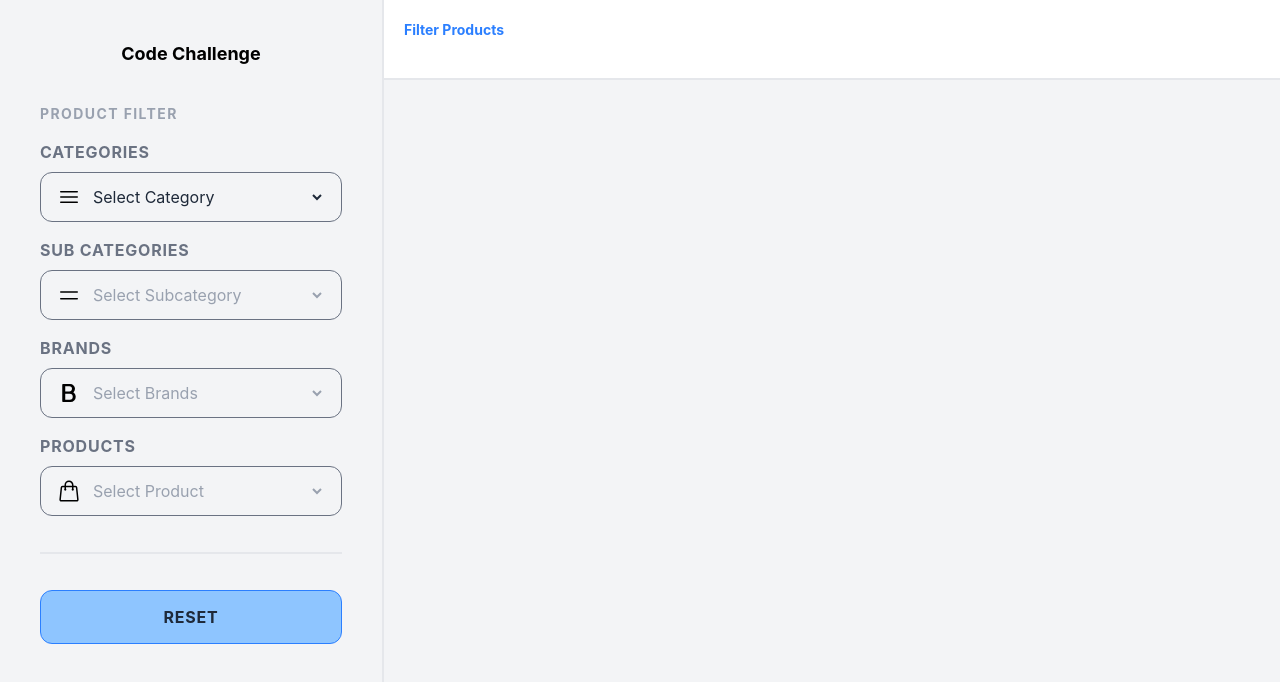
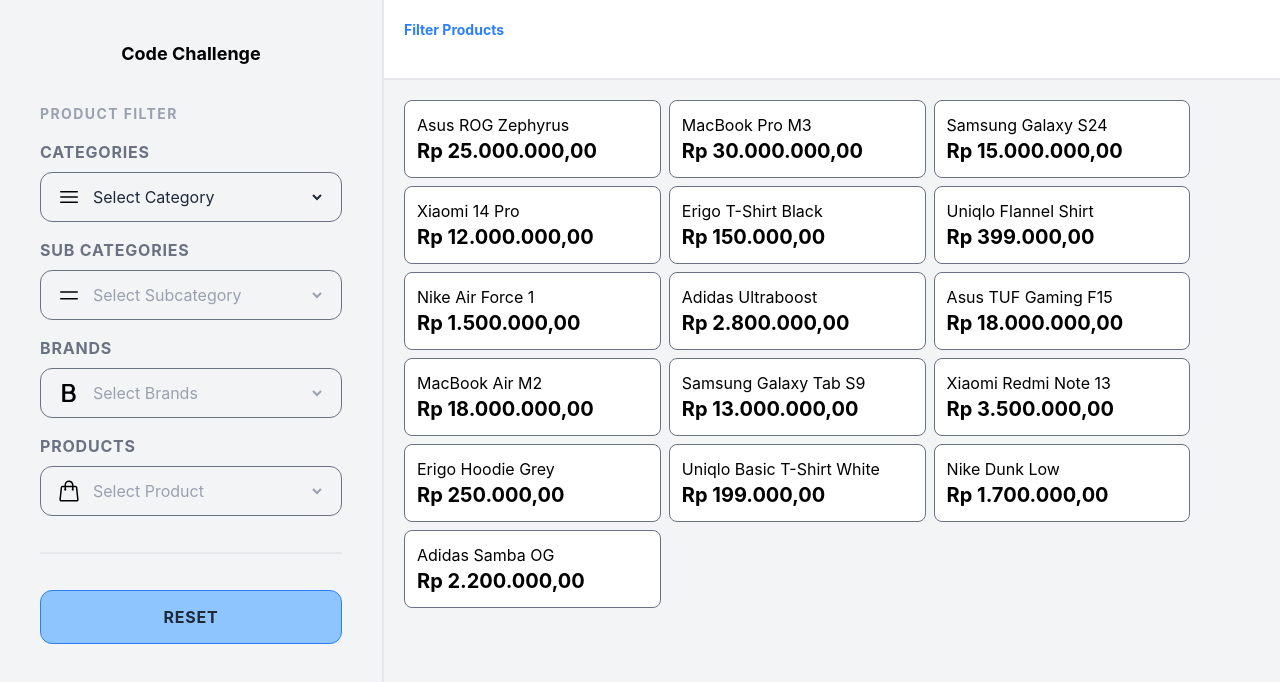
Before and after one commit to ingenioust91/CODE_CHALLENGE-1, a React (Vite) app in the folder my-app/: page / in a window 1280 px wide. Shown: the top 682 px of the page. Built offline with nearby package versions, Linux system fonts and the light colour scheme.

Commit message:
fix result

```diff
--- a/my-app/public/data/data.json
+++ b/my-app/public/data/data.json
@@ -27,6 +27,14 @@
   { "id": "P5", "brandId": "B5", "name": "Erigo T-Shirt Black", "price": 150000 },
   { "id": "P6", "brandId": "B6", "name": "Uniqlo Flannel Shirt", "price": 399000 },
   { "id": "P7", "brandId": "B7", "name": "Nike Air Force 1", "price": 1500000 },
-    { "id": "P8", "brandId": "B8", "name": "Adidas Ultraboost", "price": 2800000 }
+  { "id": "P8", "brandId": "B8", "name": "Adidas Ultraboost", "price": 2800000 },
+  { "id": "P9", "brandId": "B1", "name": "Asus TUF Gaming F15", "price": 18000000 },
+  { "id": "P10", "brandId": "B2", "name": "MacBook Air M2", "price": 18000000 },
+  { "id": "P11", "brandId": "B3", "name": "Samsung Galaxy Tab S9", "price": 13000000 },
+  { "id": "P12", "brandId": "B4", "name": "Xiaomi Redmi Note 13", "price": 3500000 },
+  { "id": "P13", "brandId": "B5", "name": "Erigo Hoodie Grey", "price": 250000 },
+  { "id": "P14", "brandId": "B6", "name": "Uniqlo Basic T-Shirt White", "price": 199000 },
+  { "id": "P15", "brandId": "B7", "name": "Nike Dunk Low", "price": 1700000 },
+  { "id": "P16", "brandId": "B8", "name": "Adidas Samba OG", "price": 2200000 }
 ]
 }
--- /dev/null
+++ b/my-app/src/app/components/ProductCard.tsx
@@ -0,0 +1,16 @@
+
+type ProductCardType = {
+    name : string,
+    price : number
+}
+
+function ProductCard({name, price}: ProductCardType) {
+  return (
+    <div className="border border-gray-500 bg-white rounded-lg w-[30%] p-3">
+        <p>{name}</p>
+        <p className="font-bold text-xl">{price.toLocaleString('id-ID',  { style: 'currency', currency: 'IDR' })}</p>
+    </div>
+  )
+}
+
+export default ProductCard
--- a/my-app/src/app/components/Result.tsx
+++ b/my-app/src/app/components/Result.tsx
@@ -1,51 +1,55 @@
 import { useLoaderData } from "react-router-dom"
 import type { brand, category, product, resultType, subCategory } from "../types/types"
+import ProductCard from "./ProductCard"
+import { useEffect, useState } from "react"
+
 
 function Result({categoryId, subCategoryId, brandId, productId} : resultType) {
   const allproducts = useLoaderData()
-  const category : category = allproducts.categories.find((c : any)=> c.id == categoryId)
-  const subCategory : subCategory = allproducts.subCategories.find((c : any)=> c.id == subCategoryId)
-  const brand : brand = allproducts.brands.find((c : any)=> c.id == brandId)
-  const product : product = allproducts.products.find((c : any)=> c.id == productId)
+  const [showResult, setShowResult] = useState<product[]>(allproducts.products)
+
+  useEffect(()=>{
+    let result: product[] = allproducts.products
+
+    if(categoryId){
+      const category : category[] = allproducts.categories.filter((c : category)=> c.id == categoryId)
+      const subCategory : subCategory[] = allproducts.subCategories.filter((sc : subCategory)=> category.some((c:category)=>c.id == sc.categoryId))
+      const brand : brand[] = allproducts.brands.filter((b:brand)=>subCategory.some((sb:subCategory)=>sb.id == b.subCategoryId))
+      const product : product[] = allproducts.products.filter((p : product)=> brand.some((b:brand)=>b.id == p.brandId))
+      result = product
+    }
+
+    if(subCategoryId){
+      const subCategory : subCategory[] = allproducts.subCategories.filter((sc : subCategory)=> sc.id == subCategoryId)
+      const brand : brand[] = allproducts.brands.filter((b:brand)=>subCategory.some((sb:subCategory)=>sb.id == b.subCategoryId))
+      const product : product[] = allproducts.products.filter((p : product)=> brand.some((b:brand)=>b.id == p.brandId))
+      result = product
+    }
+
+    if(brandId){
+      const brand : brand[] = allproducts.brands.filter((b:brand)=>b.id == brandId)
+      const product : product[] = allproducts.products.filter((p : product)=> brand.some((b:brand)=>b.id == p.brandId))
+      result = product
+    }
+
+    if(productId){
+      const product : product[] = allproducts.products.filter((p : product)=> p.id == productId)
+      result = product
+    }
+    setShowResult(result)
+  },[categoryId, subCategoryId, brandId, productId])
+
 
   return (
-    <section className="bg-gray-100 h-[90%] flex gap-6 flex-col w-full items-center justify-center">
-        {category &&
-        <div className="flex flex-col items-center justify-center">
-            <p className="text-xs text-blue-500 tracking-widest">CATEGORY</p>
-            <p className='text-3xl font-bold min-h-10'>{category.name}</p>
-            <p className="text-gray-200 text-3xl">↓</p>
-        </div> }
+    <section className="bg-gray-100 h-[90%] p-5 w-full items-center justify-center">
+        <div className="flex flex-wrap gap-2">
 
-        {subCategory &&
-        <div className="flex flex-col items-center justify-center">
-            <p className="text-xs text-blue-500 tracking-widest">SUB CATEGORY</p>
-            <p className='text-3xl font-bold min-h-10'>{subCategory.name}</p>
-            <p className="text-gray-200 text-3xl">↓</p>
-        </div> }
+        {showResult.length > 0 && showResult.map((x: any) => (
+            <ProductCard key={x.id} name={x.name} price={x.price} />
+            ))}
 
-        {brand &&
-        <div className="flex flex-col items-center justify-center">
-            <p className="text-xs text-blue-500 tracking-widest">BRAND</p>
-            <p className='text-3xl font-bold min-h-10'>{brand.name}</p>
-            <p className="text-gray-200 text-3xl">↓</p>
-        </div> }
 
-        {product &&
-        <div className="flex flex-col items-center justify-center">
-            <p className="text-xs text-blue-500 tracking-widest">PRODUCT</p>
-            <p className='text-3xl font-bold min-h-10'>{product.name}</p>
-            <p className="text-gray-200 text-3xl">↓</p>
-
-            <p className="text-xs text-blue-500 tracking-widest">PRICE</p>
-            <p className='text-3xl font-bold min-h-10'>
-                {product.price.toLocaleString('id-ID', {
-                        style: 'currency',
-                        currency: 'IDR',
-                        minimumFractionDigits: 0 // Optional: hides decimals (.00)
-                })}</p>
-        </div> }
-
+        </div>
     </section>
 
   )
```
Lines whose indentation alone changed are shown as unchanged.
